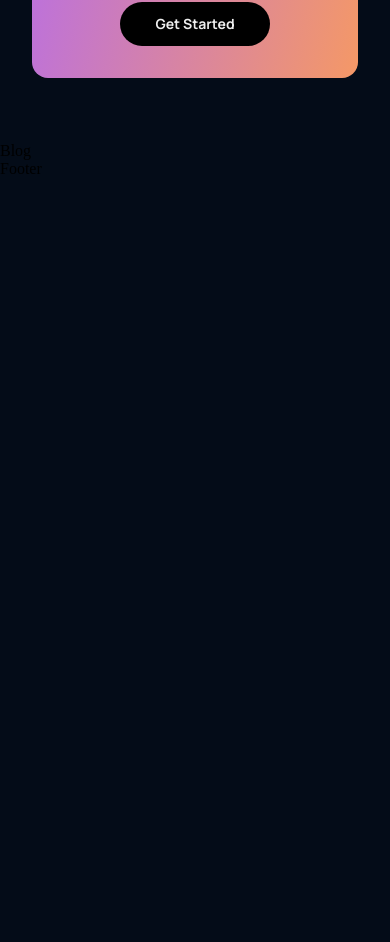
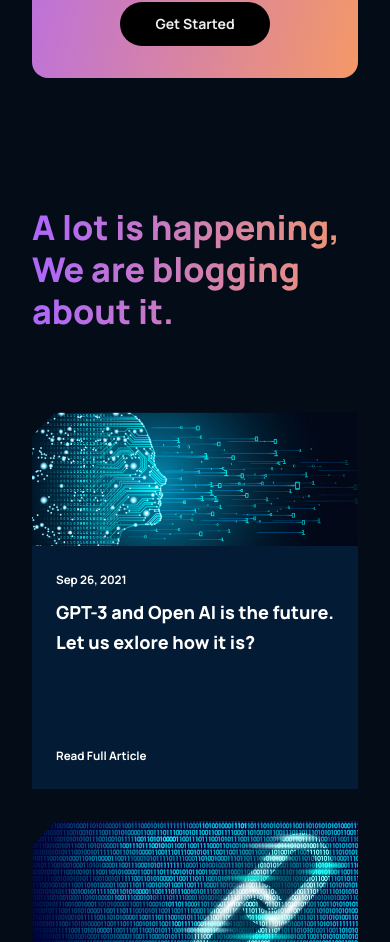
Before and after one commit to dasariprashant0/React_GPT3_App, a React (Create React App) app: page / in a window 390 px wide. Shown: the part 4420-5362 px from the top of the page. Before the commit the page ends 4598 px from the top, so only its background shows below. Built offline with nearby package versions, Linux system fonts and the light colour scheme.

Commit message:
Created Blog Container with Article Compoent and made it responsive.

```diff
--- a/src/components/article/Article.jsx
+++ b/src/components/article/Article.jsx
@@ -1,8 +1,21 @@
 import React from "react";
 import "./article.css";
 
-const Article = () => {
-  return <div>Article</div>;
+const Article = ({ imgUrl, date, text }) => {
+  return (
+    <div className="gpt3__blog-container_article">
+      <div className="gpt3__blog-container_article-image">
+        <img src={imgUrl} alt="blog" />
+      </div>
+      <div className="gpt3__blog-container_article-content">
+        <div>
+          <p>{date}</p>
+          <h3>{text}</h3>
+        </div>
+        <p>Read Full Article</p>
+      </div>
+    </div>
+  );
 };
 
 export default Article;
--- a/src/components/article/article.css
+++ b/src/components/article/article.css
@@ -0,0 +1,60 @@
+.gpt3__blog-container_article {
+    width: 100%;
+    height: 100%;
+
+    display: flex;
+    flex-direction: column;
+    background: var(--color-footer);
+}
+
+.gpt3__blog-container_article-image {
+    width: 100%;
+    height: 100%;
+    background: var(--color-bg);
+}
+
+.gpt3__blog-container_article-image img {
+    width: 100%;
+    height: 100%;
+}
+
+.gpt3__blog-container_article-content {
+    display: flex;
+    flex-direction: column;
+    justify-content: space-between;
+
+    padding: 1rem 1.5rem;
+    height: 100%;
+}
+
+.gpt3__blog-container_article-content p {
+    font-family: var(--font-family);
+    font-size: 11.65px;
+    font-weight: 700;
+    line-height: 35px;
+
+    color: #fff;
+}
+
+.gpt3__blog-container_article-content h3 {
+    font-family: var(--font-family);
+    font-size: 25.11px;
+    font-weight: 800;
+    line-height: 30.30px;
+
+    color: #fff;
+    margin-bottom: 5rem;
+    cursor: pointer;
+}
+
+.gpt3__blog-container_article-content p:last-child {
+    cursor: pointer;
+}
+
+
+@media screen and (max-width: 550px) {
+    .gpt3__blog-container_article-content h3 {
+        font-size: 18px;
+        line-height: 25p;
+    }
+}
--- a/src/containers/blog/Blog.jsx
+++ b/src/containers/blog/Blog.jsx
@@ -1,10 +1,49 @@
-import React from 'react'
-import './blog.css'
+import React from "react";
+import "./blog.css";
+import { Article } from "../../components";
+import { blog01, blog02, blog03, blog04, blog05 } from "./imports";
 
 const Blog = () => {
   return (
-    <div>Blog</div>
-  )
-}
+    <div className="gpt3__blog section__padding" id="blog">
+      <div className="gpt3__blog-heading">
+        <h1 className="gradient__text">
+          A lot is happening, <br /> We are blogging about it.
+        </h1>
+      </div>
+      <div className="gpt3__blog-container">
+        <div className="gpt3__blog-container_groupA">
+          <Article
+            imgUrl={blog01}
+            date="Sep 26, 2021"
+            text="GPT-3 and Open  AI is the future. Let us exlore how it is?"
+          />
+        </div>
+        <div className="gpt3__blog-container_groupB">
+          <Article
+            imgUrl={blog02}
+            date="Sep 26, 2021"
+            text="GPT-3 and Open  AI is the future. Let us exlore how it is?"
+          />
+          <Article
+            imgUrl={blog03}
+            date="Sep 26, 2021"
+            text="GPT-3 and Open  AI is the future. Let us exlore how it is?"
+          />
+          <Article
+            imgUrl={blog04}
+            date="Sep 26, 2021"
+            text="GPT-3 and Open  AI is the future. Let us exlore how it is?"
+          />
+          <Article
+            imgUrl={blog05}
+            date="Sep 26, 2021"
+            text="GPT-3 and Open  AI is the future. Let us exlore how it is?"
+          />
+        </div>
+      </div>
+    </div>
+  );
+};
 
-export default Blog
+export default Blog;
--- a/src/containers/blog/blog.css
+++ b/src/containers/blog/blog.css
@@ -0,0 +1,78 @@
+.gpt3__blog {
+    display: flex;
+    flex-direction: column;
+}
+
+.gpt3__blog-heading {
+    width: 100%;
+    text-align: left;
+
+    margin-bottom: 5rem;
+}
+
+.gpt3__blog-heading h1 {
+    font-size: 62px;
+    line-height: 75px;
+    font-family: var(--font-family);
+    font-weight: 800;
+}
+
+.gpt3__blog-container {
+    display: flex;
+    flex-direction: row;
+}
+
+.gpt3__blog-container_groupA {
+    flex: 0.75;
+    margin-right: 2rem;
+}
+
+.gpt3__blog-container_groupB {
+    flex: 1;
+
+    display:grid;
+    grid-template-columns: repeat(2, 1fr);
+    grid-gap: 2rem;
+}
+
+@media screen and (max-width: 990px) {
+    .gpt3__blog-container {
+        flex-direction: column-reverse;
+    }
+
+
+    .gpt3__blog-container_groupA {
+        margin: 2rem 0;
+    }
+
+    .gpt3__blog-container_groupA .gpt3__blog-container_article  {
+       width: 48%;
+    }
+
+    .gpt3__blog-container_groupA .gpt3__blog-container_article-image {
+        height: 250px;
+    }
+}
+
+@media screen and (max-width: 700px) {
+    .gpt3__blog-container_groupB {
+        grid-template-columns: repeat(1, 1fr);
+    }
+
+    .gpt3__blog-container_groupA .gpt3__blog-container_article  {
+       width: 100%;
+    }
+
+    .gpt3__blog-heading h1 {
+        font-size: 46px;
+        line-height: 52px;
+    }
+}
+
+@media screen and (max-width: 550px) {
+    .gpt3__blog-heading h1 {
+        font-size: 34px;
+        line-height: 42px;
+    }
+
+}
--- /dev/null
+++ b/src/containers/blog/imports.js
@@ -0,0 +1,7 @@
+import blog01 from "../../assets/blog01.png";
+import blog02 from "../../assets/blog02.png";
+import blog03 from "../../assets/blog03.png";
+import blog04 from "../../assets/blog04.png";
+import blog05 from "../../assets/blog05.png";
+
+export { blog01, blog02, blog03, blog04, blog05 };
```
